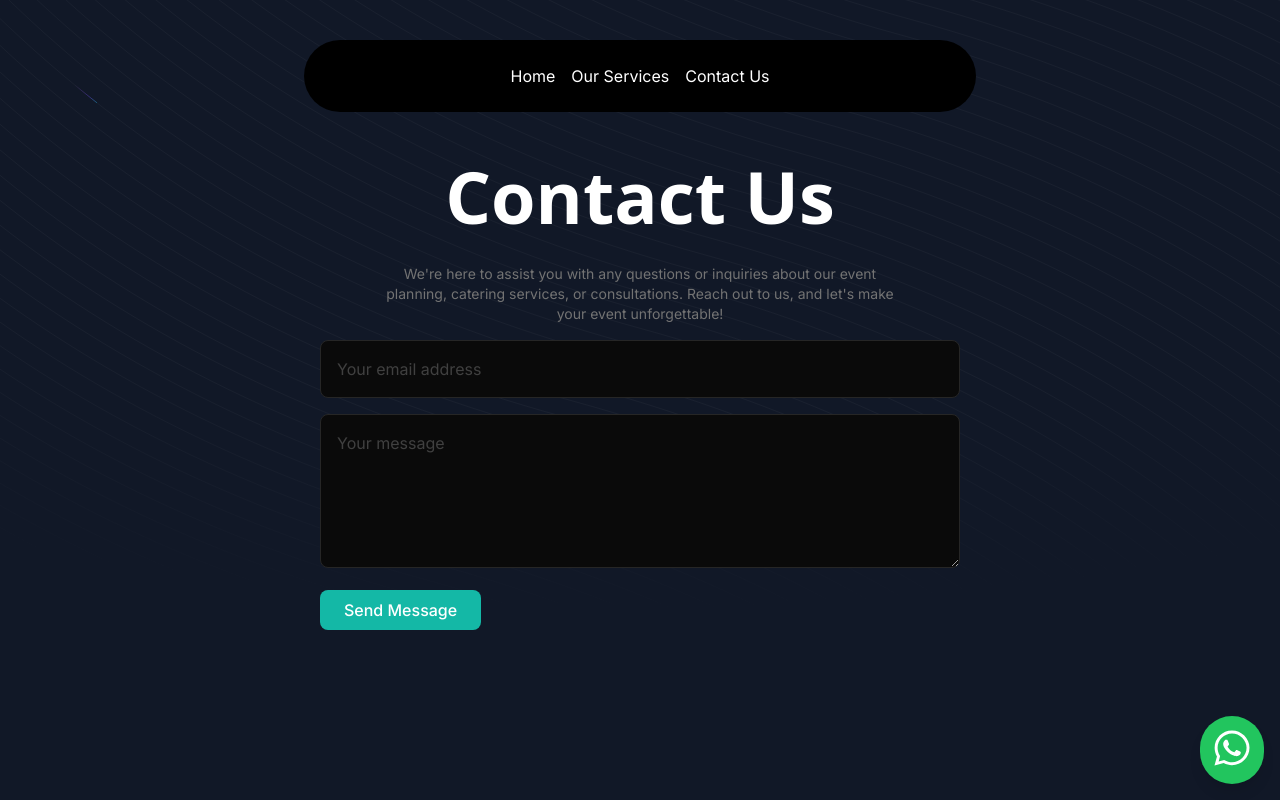
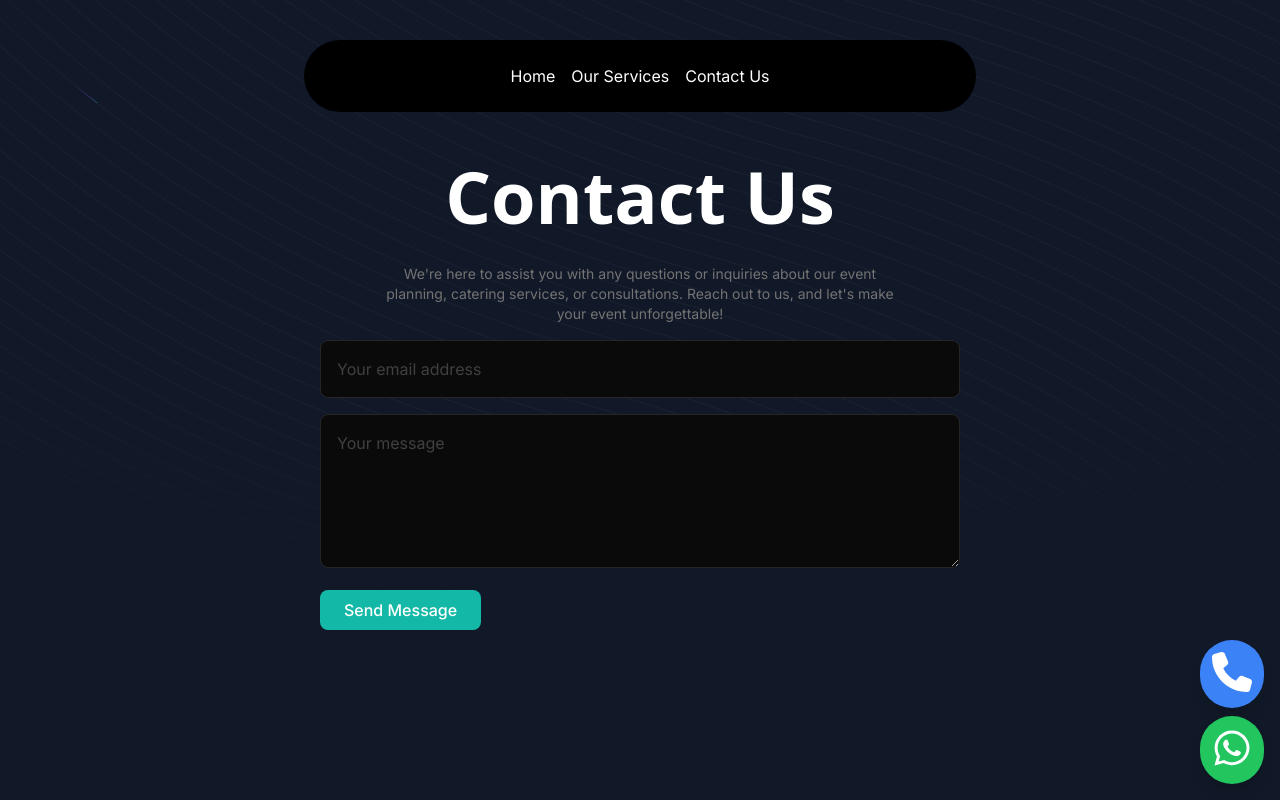
Before and after one commit to kaushalkantmishra/shubham-events-vaishnavi-tent-housh, a Next.js app: page /contact in a window 1280 px wide. Built offline with nearby package versions, Linux system fonts and the light colour scheme.

Commit message:
added calling icon and their functionality

```diff
--- a/package.json
+++ b/package.json
@@ -11,6 +11,7 @@
   "dependencies": {
     "@fortawesome/fontawesome-svg-core": "^6.6.0",
     "@fortawesome/free-brands-svg-icons": "^6.6.0",
+    "@fortawesome/free-solid-svg-icons": "^6.6.0",
     "@fortawesome/react-fontawesome": "^0.2.2",
     "clsx": "^2.1.1",
     "framer-motion": "^11.3.7",
--- a/src/app/layout.tsx
+++ b/src/app/layout.tsx
@@ -3,6 +3,7 @@ import { Inter } from "next/font/google";
 import "./globals.css";
 import Navbar from "@/components/Navbar";
 import WhatsAppButton from "@/components/WhatsAppButton";
+import CallButton from "@/components/CallButton";
 
 const inter = Inter({ subsets: ["latin"] });
 
@@ -23,6 +24,7 @@ export default function RootLayout({
           <Navbar />
         </div>
         {children}
+        <CallButton />
         <WhatsAppButton />
       </body>
     </html>
--- /dev/null
+++ b/src/components/CallButton.tsx
@@ -0,0 +1,19 @@
+import React from "react";
+import { FontAwesomeIcon } from "@fortawesome/react-fontawesome";
+import { faPhone } from "@fortawesome/free-solid-svg-icons";
+
+const CallButton = () => {
+  const phoneNumber = "+918340561344"; // Replace with your phone number
+  const callLink = `tel:${phoneNumber}`;
+
+  return (
+    <a
+      href={callLink}
+      className="fixed z-50 bottom-20 right-4 bg-blue-500 rounded-full p-3 mb-3 shadow-lg hover:bg-blue-600 transition"
+    >
+      <FontAwesomeIcon icon={faPhone} className="text-white w-10 h-10" />
+    </a>
+  );
+};
+
+export default CallButton;
```
Also changed, not shown: 1 other file (tests, documents, lock files or other folders).
